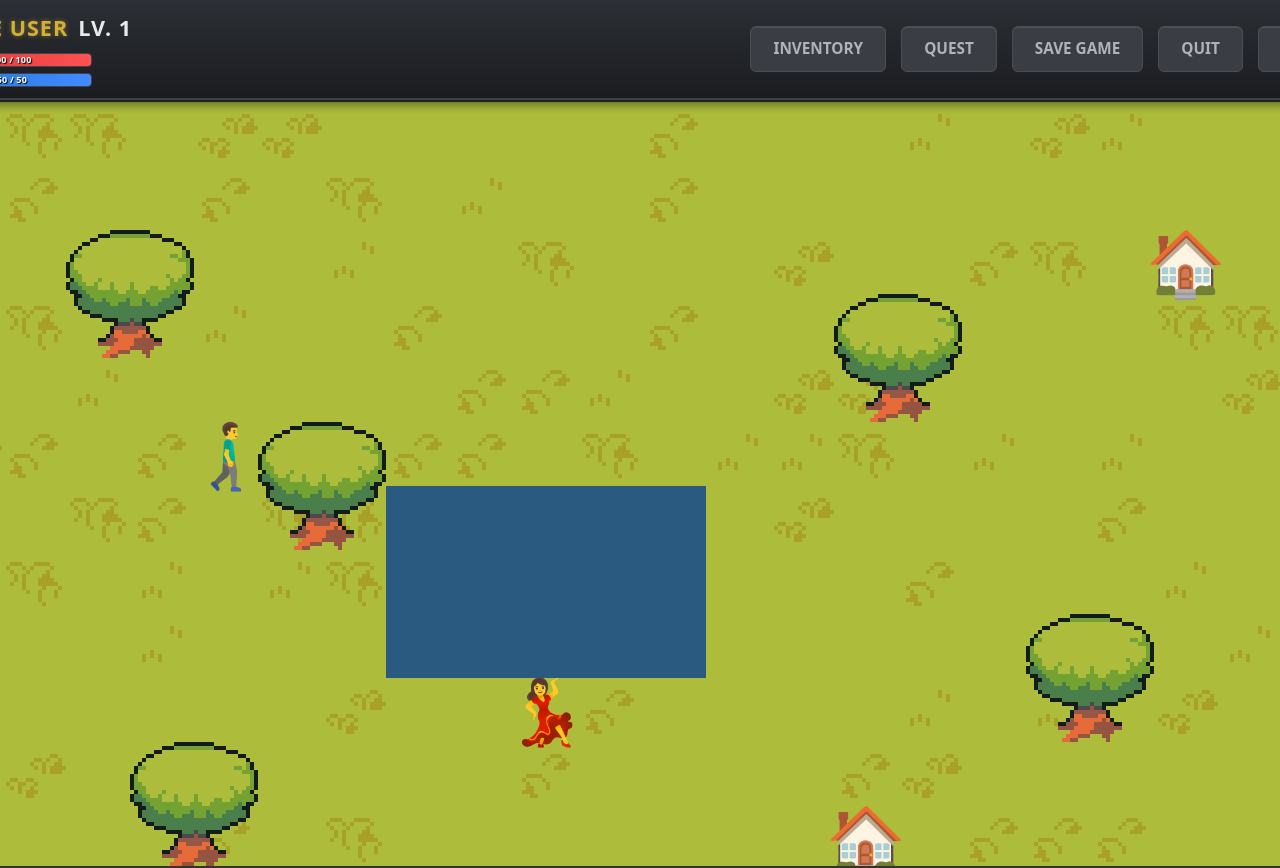
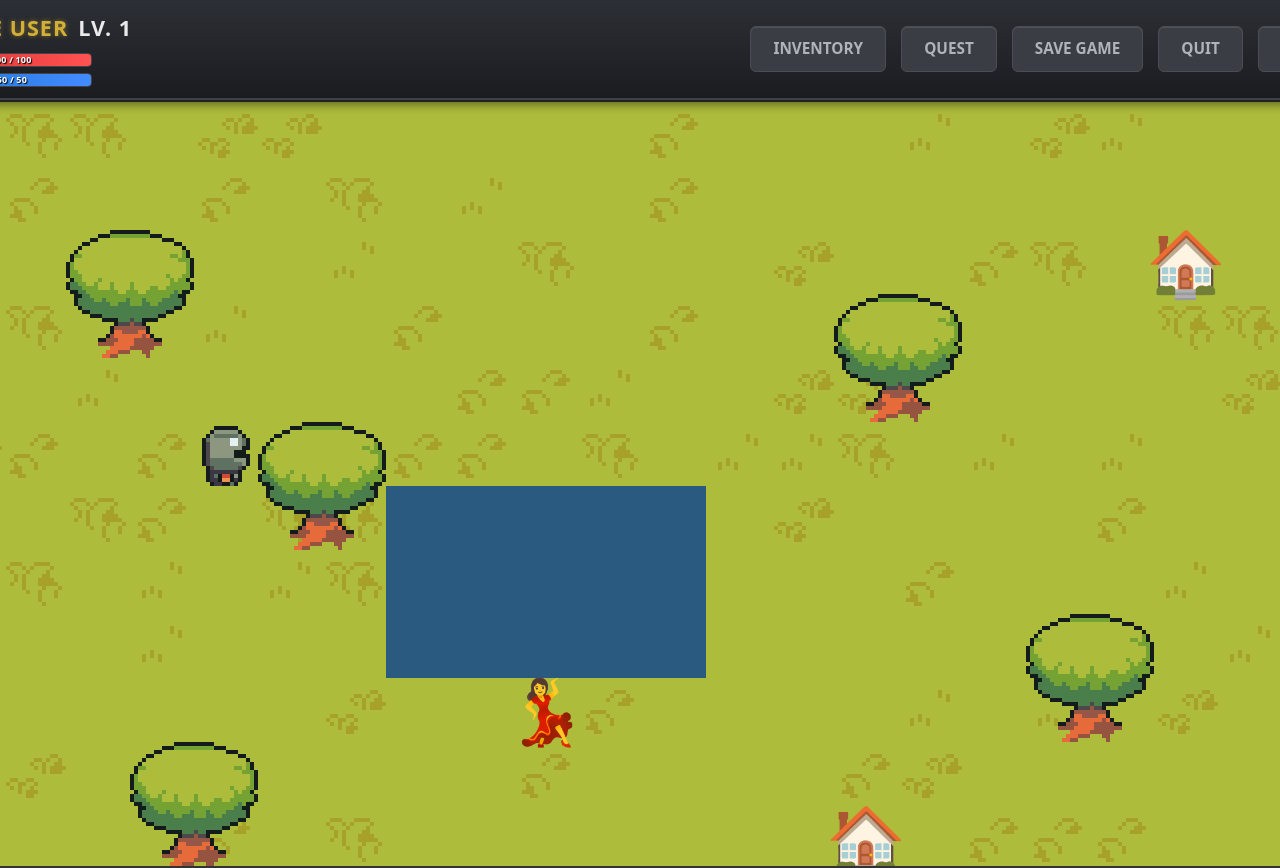
Before and after one commit to MarkDavidovich/ai-quest, a React (Vite) app in the folder frontend/: page /game in a window 1280 px wide. Shown: the top 868 px of the page. Built offline with nearby package versions, Linux system fonts and the light colour scheme; sample sign-in values are in the browser's storage; a web font is replaced by a local one.

Commit message:
add player sprite and walking animations

```diff
--- a/frontend/src/components/Game/Game.jsx
+++ b/frontend/src/components/Game/Game.jsx
@@ -459,7 +459,13 @@ export default function AdventureGame({ onCombatTrigger, playerGridPos, setPlaye
         facingDir={facingDir}
       /> */}
       <DialogueModal dialogue={dialogue} onChoiceSelect={handleChoiceSelect} />
-      <GameViewport playerDisplayPos={playerDisplayPos} cameraPos={displayCameraPos} facingDir={facingDir} currentMapData={currentMapData} />
+      <GameViewport
+        playerDisplayPos={playerDisplayPos}
+        cameraPos={displayCameraPos}
+        facingDir={facingDir}
+        currentMapData={currentMapData}
+        isMoving={isMoving}
+      />
     </div>
   );
 }
--- a/frontend/src/components/GameViewport/GameViewport.jsx
+++ b/frontend/src/components/GameViewport/GameViewport.jsx
@@ -4,12 +4,15 @@ import Tile from "../Tile/Tile";
 import Player from "../Player/Player";
 import { UNIT_SIZE, CAMERA_WIDTH, CAMERA_HEIGHT } from "../../utils/constants";
 
-const GameViewport = ({ playerDisplayPos, cameraPos, facingDir, currentMapData }) => {
+const GameViewport = ({ playerDisplayPos, cameraPos, facingDir, currentMapData, isMoving }) => {
   // Center maps smaller than the camera
-  const centerOffsets = useMemo(() => ({
-    x: Math.max(0, (CAMERA_WIDTH - currentMapData.width) / 2),
-    y: Math.max(0, (CAMERA_HEIGHT - currentMapData.height) / 2)
-  }), [currentMapData.width, currentMapData.height]);
+  const centerOffsets = useMemo(
+    () => ({
+      x: Math.max(0, (CAMERA_WIDTH - currentMapData.width) / 2),
+      y: Math.max(0, (CAMERA_HEIGHT - currentMapData.height) / 2),
+    }),
+    [currentMapData.width, currentMapData.height],
+  );
 
   // Memoize visible tile calculation - only recalc if cameraPos changes
   const visibleTiles = useMemo(() => {
@@ -60,7 +63,7 @@ const GameViewport = ({ playerDisplayPos, cameraPos, facingDir, currentMapData }
       }}
     >
       {visibleTiles}
-      <Player x={playerDisplayPos.x} y={playerDisplayPos.y} cameraPos={cameraPos} centerOffsets={centerOffsets} facingDir={facingDir} />
+      <Player x={playerDisplayPos.x} y={playerDisplayPos.y} cameraPos={cameraPos} centerOffsets={centerOffsets} facingDir={facingDir} isMoving={isMoving} />
     </div>
   );
 };
--- a/frontend/src/components/Player/Player.jsx
+++ b/frontend/src/components/Player/Player.jsx
@@ -1,35 +1,66 @@
-import React from "react";
+import React, { useState, useEffect } from "react";
 import style from "./Player.module.css";
 import { UNIT_SIZE } from "../../utils/constants";
+import { SPRITE_MAP } from "../../utils/tilesets";
 
-const Player = ({ x, y, cameraPos, centerOffsets = { x: 0, y: 0 }, facingDir }) => {
+const Player = ({ x, y, cameraPos, centerOffsets = { x: 0, y: 0 }, facingDir, isMoving }) => {
+  const [frameIndex, setFrameIndex] = useState(0);
+
   // Use the display position (smooth animation) for rendering
   const playerScreenX = (x - cameraPos.x + centerOffsets.x) * UNIT_SIZE;
   const playerScreenY = (y - cameraPos.y + centerOffsets.y) * UNIT_SIZE;
 
-  const getSprite = () => {
+  // Animation Frame Loop
+  useEffect(() => {
+    if (!isMoving) {
+        setFrameIndex(0); // Reset to neutral frame
+        return;
+    }
+
+    // Faster interval ensures we see the animation during the short MOVE_DURATION (150ms)
+    const interval = setInterval(() => {
+      setFrameIndex(prev => (prev + 1) % 4);
+    }, 45);
+
+    return () => clearInterval(interval);
+  }, [isMoving]);
+
+  const getSpriteKey = () => {
     const { x, y } = facingDir;
+    const prefix = isMoving ? "playerWalking" : "playerIdle";
 
-    if (y < 0) return "🧍‍♂️"; // Up
-    if (y > 0) return "🧍"; // Down
-    if (x < 0) return "🚶‍♂️"; // Left
-    if (x > 0) return "🚶‍♂️‍➡️"; // Right
+    if (y < 0) return `${prefix}Up`;
+    if (y > 0) return `${prefix}Down`;
+    if (x < 0) return `${prefix}Left`;
+    if (x > 0) return `${prefix}Right`;
 
-    return "🧙‍♂️";
+    return `${prefix}Down`;
   };
 
-  return (
-    <div
-      className={style.player}
-      style={{
-        left: playerScreenX,
-        top: playerScreenY,
-        "--unit-size": `${UNIT_SIZE}px`,
-      }}
-    >
-      {getSprite()}
-    </div>
-  );
+  const spriteKey = getSpriteKey();
+  const spriteData = SPRITE_MAP[spriteKey];
+
+  // Logic: 0 -> Row 1 (Neutral), 1 -> Row 0, 2 -> Row 1, 3 -> Row 2
+  const rowOrder = [1, 0, 1, 2];
+  const currentRow = isMoving ? rowOrder[frameIndex] : 0;
+
+  // Important: If we are walking, we must tell the background-size we have 3 rows!
+  const rowsInSheet = isMoving ? 3 : 1;
+  const frameY = rowsInSheet > 1 ? (currentRow / (rowsInSheet - 1)) * 100 : 0;
+
+  const playerStyle = {
+    left: playerScreenX,
+    top: playerScreenY,
+    "--unit-size": `${UNIT_SIZE}px`,
+    backgroundImage: spriteData ? `url(${spriteData.img})` : "none",
+    backgroundPosition: spriteData ? `${spriteData.posX} ${frameY}%` : "0% 0%",
+    backgroundSize: spriteData ? `${spriteData.size} ${rowsInSheet * 100}%` : "100% 100%",
+    imageRendering: "pixelated",
+    backgroundRepeat: "no-repeat",
+    zIndex: 10,
+  };
+
+  return <div className={style.player} style={playerStyle} />;
 };
 
 export default Player;
--- a/frontend/src/utils/tilesets.js
+++ b/frontend/src/utils/tilesets.js
@@ -1,9 +1,24 @@
 import grassSprite from "../assets/sprites/kingdom/gGrass1-5.png";
 import treeSprite from "../assets/sprites/kingdom/gTree.png";
+import playerIdleSprite from "../assets/sprites/player/playerIdle.png";
+import playerWalkingSprite from "../assets/sprites/player/playerWalking.png";
 
 // --- THE SPRITE DICTIONARY ---
 // Add any new pixel art tiles here, mapping them to explicit visual bounds on the spritesheets!
 export const SPRITE_MAP = {
+  // Idle States (1x4)
+  playerIdleDown: { img: playerIdleSprite, posX: "0%", size: "400%" },
+  playerIdleUp: { img: playerIdleSprite, posX: "33.33%", size: "400%" },
+  playerIdleLeft: { img: playerIdleSprite, posX: "66.66%", size: "400%" },
+  playerIdleRight: { img: playerIdleSprite, posX: "100%", size: "400%" },
+
+  // Walking States (3x4)
+  // We specify only the column; Player.jsx will calculate the Y offset frame-by-frame
+  playerWalkingDown: { img: playerWalkingSprite, posX: "0%", size: "400%" },
+  playerWalkingUp: { img: playerWalkingSprite, posX: "33.33%", size: "400%" },
+  playerWalkingLeft: { img: playerWalkingSprite, posX: "66.66%", size: "400%" },
+  playerWalkingRight: { img: playerWalkingSprite, posX: "100%", size: "400%" },
+
   gGrass1: { img: grassSprite, posX: "0%", size: "500%" },
   gGrass2: { img: grassSprite, posX: "25%", size: "500%" },
   gGrass3: { img: grassSprite, posX: "50%", size: "500%" },
```
Also changed, not shown: frontend/src/assets/sprites/player/playerIdle.png (added), frontend/src/assets/sprites/player/playerWalking.png (added).
